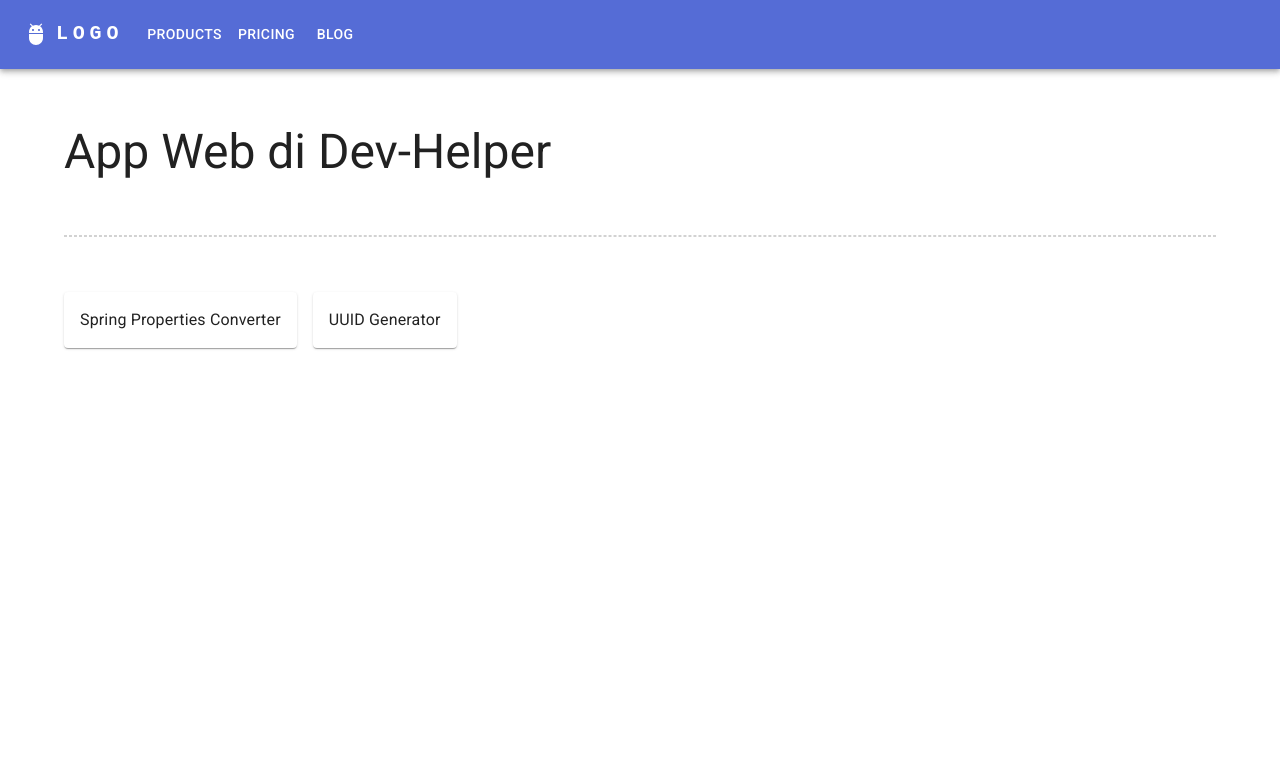
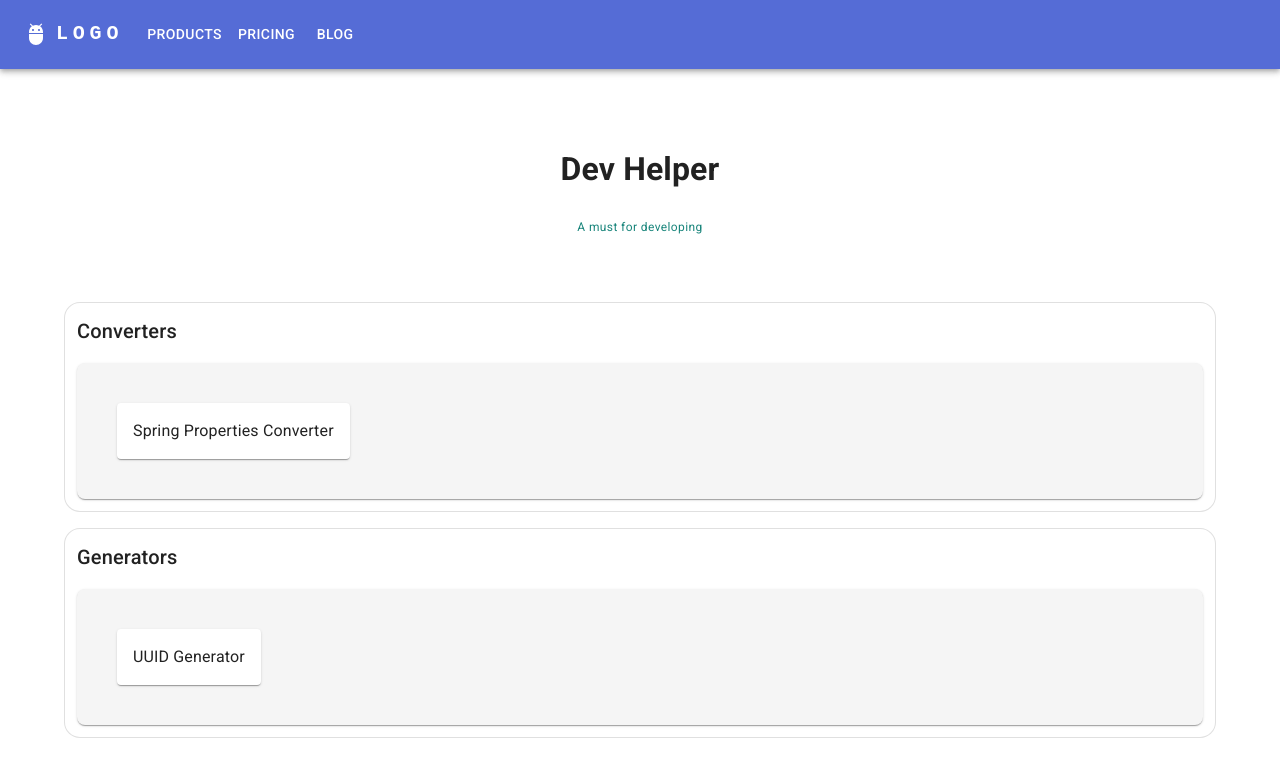
Before and after one commit to SalvatoreDiPalo/dev-helper, a React (Create React App) app: page / in a window 1280 px wide. Shown: the top 776 px of the page. Built offline with nearby package versions, Linux system fonts and the light colour scheme.

Commit message:
Add papers to handle components

```diff
--- a/src/pages/Home/index.js
+++ b/src/pages/Home/index.js
@@ -3,34 +3,91 @@ import {
   CardActionArea,
   CardContent,
   Grid,
-  Link,
+  Box,
+  Paper,
+  Stack,
   Typography,
 } from "@mui/material";
+/** @jsxImportSource @emotion/react */
+import { css } from "@emotion/react";
 import React from "react";
+import theme from "../../theme";
+
+const items = [
+  {
+    title: "Converters",
+    components: [
+      {
+        name: "Spring Properties Converter",
+        path: "/converters/spring-properties",
+      },
+    ],
+  },
+  {
+    title: "Generators",
+    components: [
+      {
+        name: "UUID Generator",
+        path: "/generators/uuid",
+      },
+    ],
+  },
+];
 
 export default function Home() {
   return (
     <div>
-      <Typography component="h1" variant="h3">
-        App Web di Dev-Helper
+      <Box
+        textAlign={"center"}
+        px={{ xs: 2, sm: 0 }}
+        pb={{ xs: "2rem", sm: "3rem", md: "4rem" }}
+      >
+        <h1>Dev Helper</h1>
+        <Typography variant="caption" color="secondary">
+          A must for developing
         </Typography>
-      <hr />
+      </Box>
+
+      <Stack spacing={2}>
+        {items &&
+          items.map((item) => (
+            <Paper
+              variant="outlined"
+              css={css`
+                padding: 12px;
+                border-radius: 16px;
+
+                :hover {
+                  border-color: ${theme.palette.primary.main};
+                }
+              `}
+            >
+              <Stack spacing={2}>
+                <Typography variant="h6">{item.title}</Typography>
+                <Paper
+                  sx={{
+                    p: "40px",
+                    backgroundColor: "whitesmoke",
+                    borderRadius: "8px",
+                  }}
+                >
                   <Grid container spacing={2}>
+                    {item.components &&
+                      item.components.map((component) => (
                         <Grid item>
                           <Card>
-            <CardActionArea component="a" href="/converters/spring-properties">
-              <CardContent>Spring Properties Converter</CardContent>
+                            <CardActionArea component="a" href={component.path}>
+                              <CardContent>{component.name}</CardContent>
                             </CardActionArea>
                           </Card>
                         </Grid>
-        <Grid item>
-          <Card>
-            <CardActionArea component="a" href="/generator/uuid">
-              <CardContent>UUID Generator</CardContent>
-            </CardActionArea>
-          </Card>
+                      ))}
                   </Grid>
-      </Grid>
+                </Paper>
+              </Stack>
+            </Paper>
+          ))}
+      </Stack>
     </div>
   );
 }
```
Lines whose indentation alone changed are shown as unchanged.
